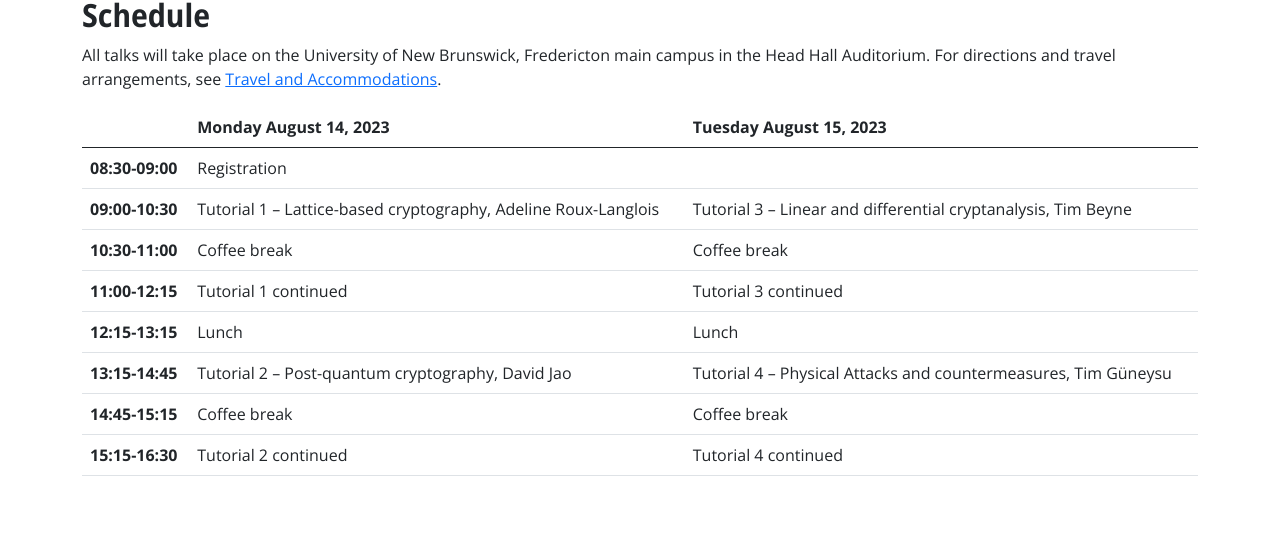
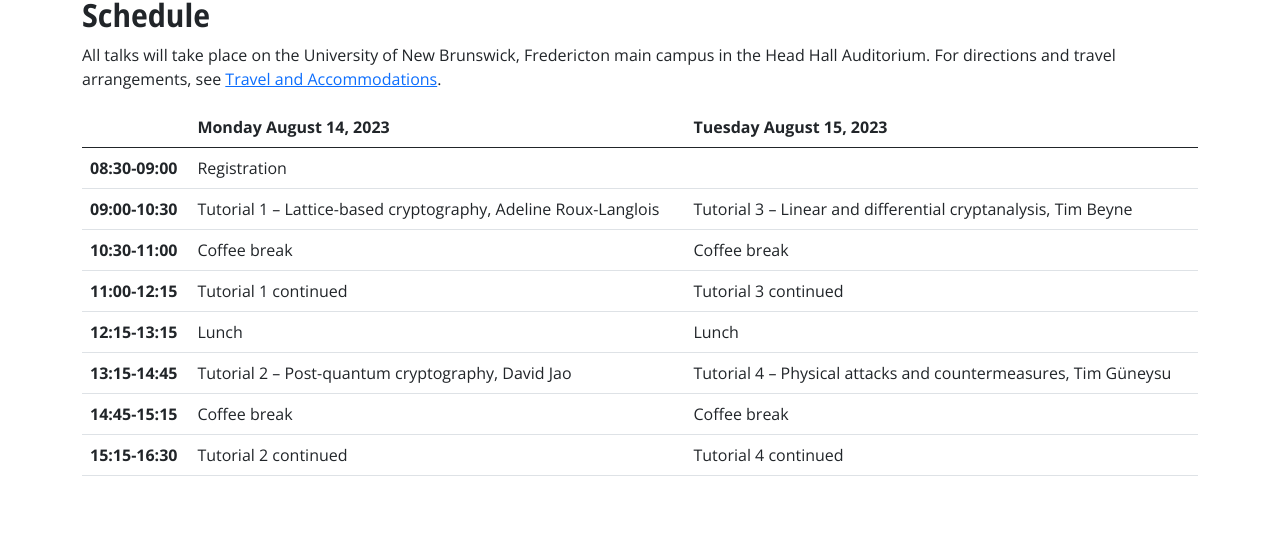
Before and after one commit to sac-workshop/sac-2023, a Jekyll site: the page built from summer-school.md, in a window 1280 px wide. Shown: the part 546-1097 px from the top of the page. Built offline with Jekyll 4.4.1, drawn with Linux system fonts in a browser that asks for light colours.

```diff
--- a/summer-school.md
+++ b/summer-school.md
@@ -60,7 +60,7 @@ For directions and travel arrangements, see [Travel and Accommodations](travel.h
   <tr>
     <th>13:15-14:45</th>
     <td>Tutorial 2 – Post-quantum cryptography, David Jao</td>
-    <td>Tutorial 4 – Physical Attacks and countermeasures, Tim Güneysu</td>
+    <td>Tutorial 4 – Physical attacks and countermeasures, Tim Güneysu</td>
   </tr>
   <tr>
     <th>14:45-15:15</th>
```
